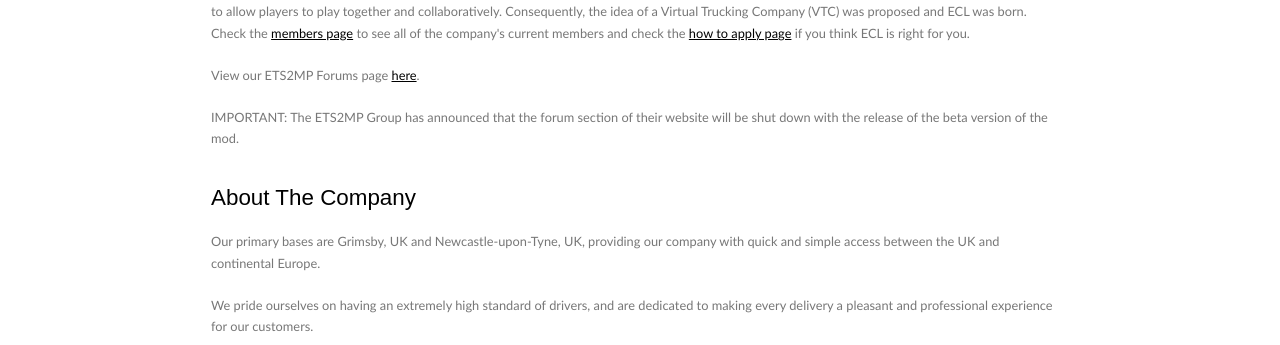
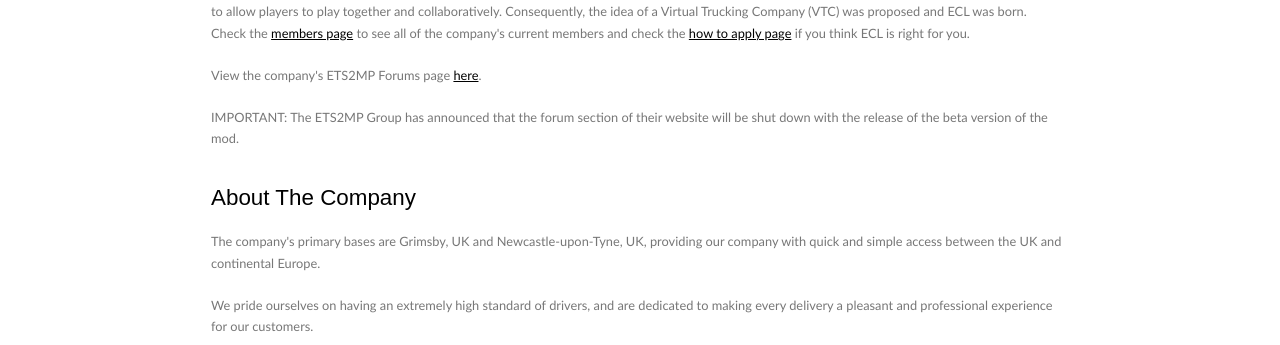
Before and after one commit to GonzoBright/GonzoBright.github.io, a plain HTML site: page index.html in a window 1280 px wide. Shown: the part 405-750 px from the top of the page. Drawn offline with Linux system fonts and the light colour scheme.

Commit message:
Found some more!

```diff
--- a/index.html
+++ b/index.html
@@ -62,10 +62,10 @@
 		<p>East Coast Logistics is an official virtual trucking company with Euro Truck Simulator 2 Multiplayer (ETS2MP), a Euro Truck Simulator 2 variant designed
 		to allow players to play together and collaboratively. Consequently, the idea of a Virtual Trucking Company (VTC) was proposed and ECL was born. Check the
 		<a href="members.html">members page</a> to see all of the company's current members and check the <a href="apply.html">how to apply page</a> if you think ECL is right for you.</p>
-		<p>View our ETS2MP Forums page <a href="http://forum.ets2mp.com/showthread.php?tid=4377">here</a>.</p>
+		<p>View the company's ETS2MP Forums page <a href="http://forum.ets2mp.com/showthread.php?tid=4377">here</a>.</p>
 		<p>IMPORTANT: The ETS2MP Group has announced that the forum section of their website will be shut down with the release of the beta version of the mod.</p>
 		<h2>About The Company</h2>
-		<p>Our primary bases are Grimsby, UK and Newcastle-upon-Tyne, UK, providing our company with quick and simple access between the UK and continental Europe.</p>
+		<p>The company's primary bases are Grimsby, UK and Newcastle-upon-Tyne, UK, providing our company with quick and simple access between the UK and continental Europe.</p>
 		<p>We pride ourselves on having an extremely high standard of drivers, and are dedicated to making every delivery a pleasant and professional experience for our customers.</p>
 		<h2>Website News</h2>
 		<p>It is estimated that the website will be up around late September,
```
